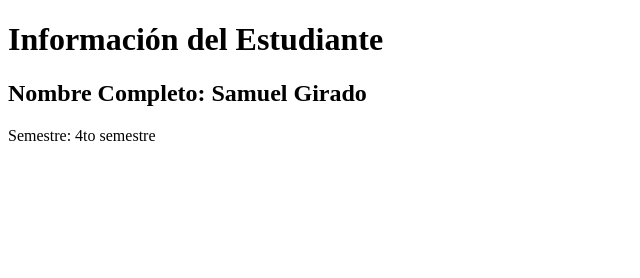
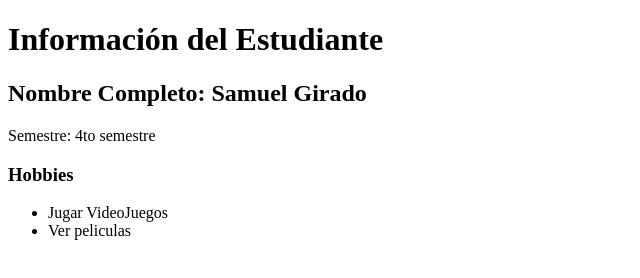
Before and after one commit to MrEvola/Taller, a plain HTML site: page index.html in a window 1280 px wide. Shown: the whole page, without its empty margins (0-640 px from the left). Drawn offline with Linux system fonts and the light colour scheme.

Commit message:
Tercer commit

```diff
--- a/index.html
+++ b/index.html
@@ -9,6 +9,12 @@
     <h1>Información del Estudiante</h1>
     <h2>Nombre Completo: Samuel Girado</h2>
     <p>Semestre: 4to semestre</p>
+    <h3>Hobbies</h3>
+    <ul>
+        <li>Jugar VideoJuegos</li>
+        <li>Ver peliculas</li>
+
+    </ul>
 
 </body>
 </html>
```
